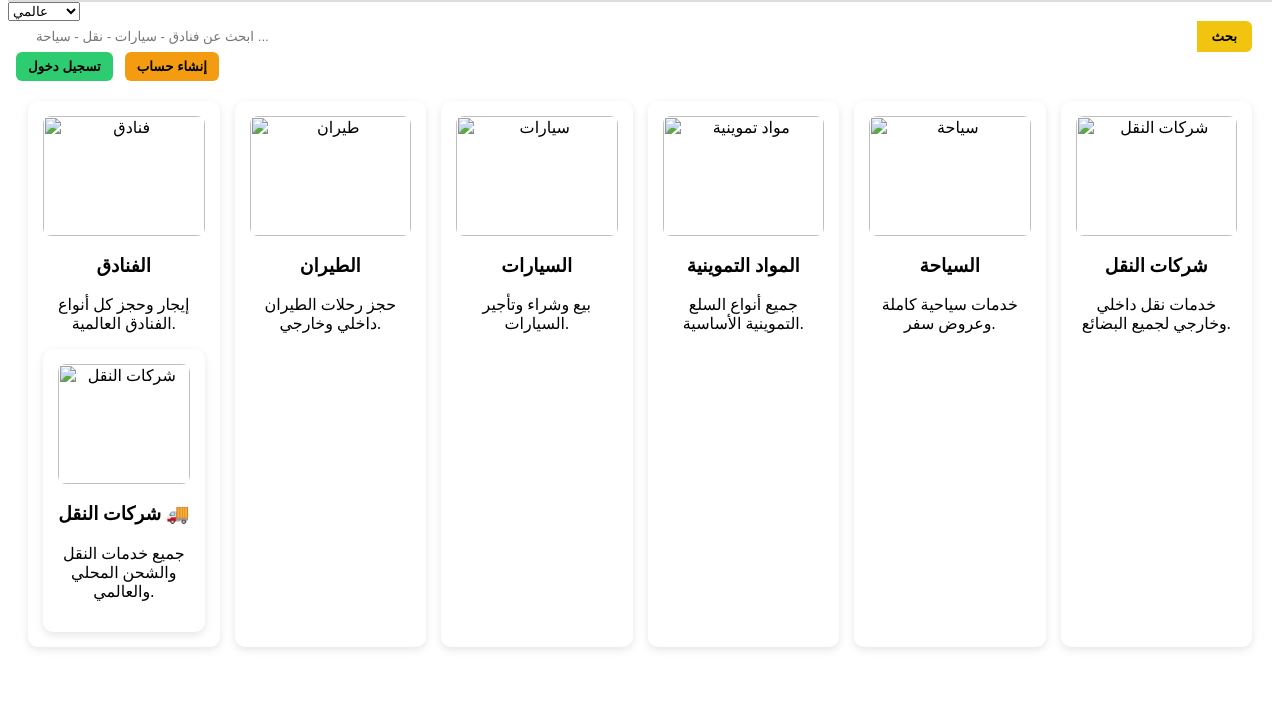
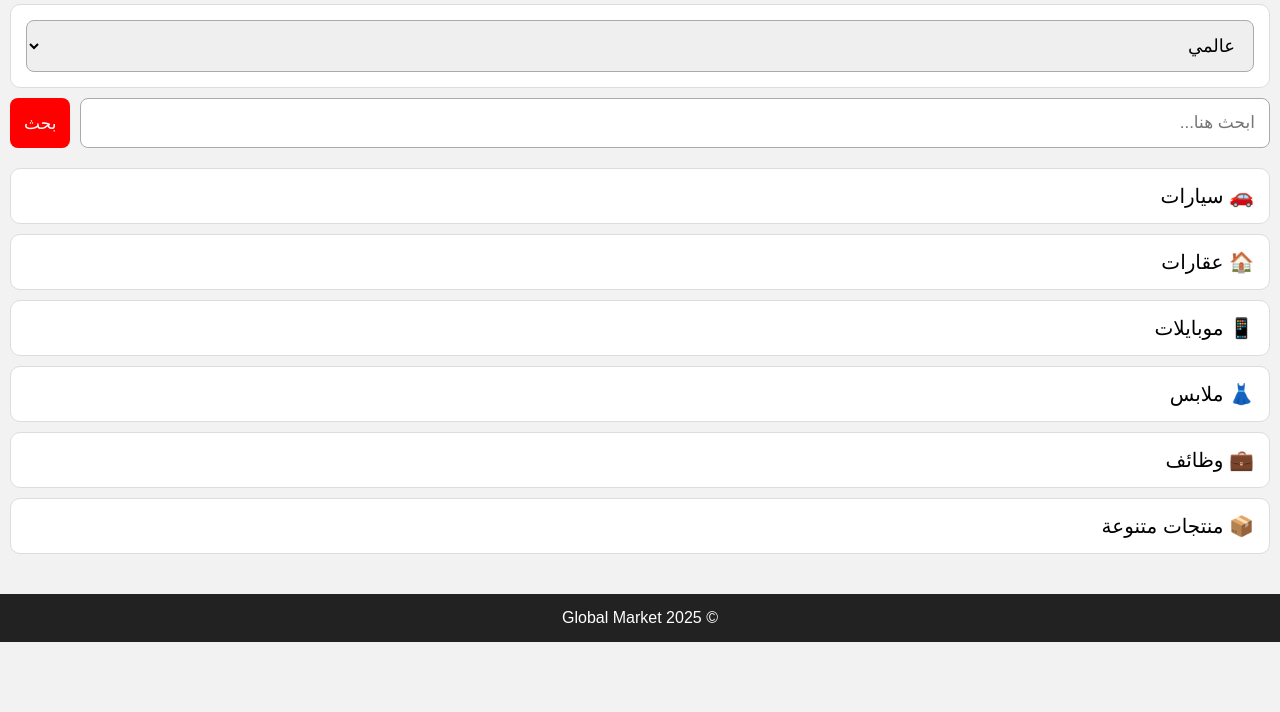
Before and after one commit to mustafaaldow233-ops/global-market-1, a plain HTML site: page index.html in a window 1280 px wide. Shown: the part 88-800 px from the top of the page. Drawn offline with Linux system fonts and the light colour scheme.

Commit message:
Update index.html

```diff
--- a/index.html
+++ b/index.html
@@ -1,27 +1,120 @@
+<!DOCTYPE html>
+<html lang="ar">
+<head>
+    <meta charset="UTF-8">
+    <meta name="viewport" content="width=device-width, initial-scale=1.0">
+    <title>Global Market</title>
 
-<header style="
+    <style>
+        body {
+            font-family: Arial, sans-serif;
+            margin: 0;
+            padding: 0;
+            background: #f2f2f2;
+            direction: rtl;
+        }
+
+        /* HEADER */
+        header {
             display: flex;
             align-items: center;
             padding: 10px 20px;
             background: #ffffff;
             border-bottom: 2px solid #ddd;
-">
-    <img src="logo/logo.png" alt="Global Market Logo" style="
+        }
+
+        header img {
             width: 60px;
             height: 60px;
             object-fit: contain;
-        margin-right: 15px;
-    ">
+            margin-left: 15px;
+        }
 
-    <h1 style="
+        header h1 {
+            margin: 0;
             font-size: 26px;
+            font-weight: bold;
             color: #e60000;
-        font-weight: bold;
-        margin: 0;
-    ">
-        Global Market
-    </h1>
+        }
+
+        /* COUNTRY SELECT */
+        .country-select {
+            padding: 15px;
+            background: #fff;
+            margin: 10px;
+            border-radius: 10px;
+            border: 1px solid #ddd;
+        }
+
+        select {
+            width: 100%;
+            padding: 14px;
+            font-size: 18px;
+            border-radius: 8px;
+            border: 1px solid #aaa;
+        }
+
+        /* SEARCH */
+        .search-box {
+            margin: 10px;
+            display: flex;
+            gap: 10px;
+        }
+
+        .search-box input {
+            flex: 1;
+            padding: 14px;
+            border-radius: 8px;
+            border: 1px solid #aaa;
+            font-size: 17px;
+        }
+
+        .search-box button {
+            padding: 14px;
+            background: red;
+            color: #fff;
+            border: none;
+            border-radius: 8px;
+            font-size: 17px;
+            cursor: pointer;
+        }
+
+        /* CATEGORIES */
+        .categories {
+            padding: 10px;
+        }
+
+        .category {
+            background: white;
+            padding: 15px;
+            margin-bottom: 10px;
+            border-radius: 10px;
+            font-size: 20px;
+            border: 1px solid #ddd;
+            cursor: pointer;
+        }
+
+        footer {
+            text-align: center;
+            padding: 15px;
+            background: #222;
+            color: white;
+            margin-top: 20px;
+        }
+    </style>
+
+</head>
+
+<body>
+
+    <!-- HEADER -->
+    <header>
+        <img src="logo/logo.png" alt="Global Market Logo">
+        <h1>Global Market</h1>
     </header>
+
+    <!-- COUNTRY SELECT -->
+    <div class="country-select">
         <select>
             <option>عالمي</option>
             <option>السودان</option>
@@ -31,142 +124,25 @@
         </select>
     </div>
 
+    <!-- SEARCH -->
     <div class="search-box">
-        <input type="text" placeholder="ابحث عن فنادق - سيارات - نقل - سياحة ...">
+        <input type="text" placeholder="ابحث هنا...">
         <button>بحث</button>
     </div>
 
-    <div class="auth-buttons">
-        <button class="login">تسجيل دخول</button>
-        <button class="signup">إنشاء حساب</button>
-    </div>
-</header>
-
-<style>
-.header {
-    display: flex;
-    align-items: center;
-    justify-content: space-between;
-    background: #0a3d62;
-    padding: 12px 20px;
-    color: #fff;
-}
-
-.logo {
-    font-size: 22px;
-    font-weight: bold;
-}
-
-.country-select select {
-    padding: 5px 10px;
-    border-radius: 6px;
-}
-
-.search-box {
-    display: flex;
-    flex: 1;
-    margin: 0 20px;
-}
-
-.search-box input {
-    flex: 1;
-    padding: 8px;
-    border-radius: 6px 0 0 6px;
-    border: none;
-}
-
-.search-box button {
-    padding: 8px 15px;
-    border: none;
-    background: #f1c40f;
-    border-radius: 0 6px 6px 0;
-    font-weight: bold;
-}
-
-.auth-buttons button {
-    margin-left: 8px;
-    padding: 7px 12px;
-    border-radius: 6px;
-    border: none;
-    font-weight: bold;
-}
-
-.signup {
-    background: #f39c12;
-}
-
-.login {
-    background: #2ecc71;
-}
-</style>
-<section class="services">
-    <div class="service-card">
-        <img src="hotel.jpg" alt="فنادق">
-        <h3>الفنادق</h3>
-        <p>إيجار وحجز كل أنواع الفنادق العالمية.</p>
-        <div class="service-card">
-    <img src="transport.jpg" alt="شركات النقل">
-    <h3>شركات النقل 🚚</h3>
-    <p>جميع خدمات النقل والشحن المحلي والعالمي.</p>
-        </div>
+    <!-- CATEGORIES -->
+    <div class="categories">
+        <div class="category">🚗 سيارات</div>
+        <div class="category">🏠 عقارات</div>
+        <div class="category">📱 موبايلات</div>
+        <div class="category">👗 ملابس</div>
+        <div class="category">💼 وظائف</div>
+        <div class="category">📦 منتجات متنوعة</div>
     </div>
 
-    <div class="service-card">
-        <img src="flight.jpg" alt="طيران">
-        <h3>الطيران</h3>
-        <p>حجز رحلات الطيران داخلي وخارجي.</p>
-    </div>
+    <footer>
+        © 2025 Global Market
+    </footer>
 
-    <div class="service-card">
-        <img src="cars.jpg" alt="سيارات">
-        <h3>السيارات</h3>
-        <p>بيع وشراء وتأجير السيارات.</p>
-    </div>
-
-    <div class="service-card">
-        <img src="food.jpg" alt="مواد تموينية">
-        <h3>المواد التموينية</h3
-        <p>جميع أنواع السلع التموينية الأساسية.</p>
-    </div>
-
-    <div class="service-card">
-        <img src="tourism.jpg" alt="سياحة">
-        <h3>السياحة</h3>
-        <p>خدمات سياحية كاملة وعروض سفر.</p>
-    </div>
-
-    <div class="service-card">
-        <img src="transport.jpg" alt="شركات النقل">
-        <h3>شركات النقل</h3>
-        <p>خدمات نقل داخلي وخارجي لجميع البضائع.</p>
-    </div>
-</section>
-
-<style>
-.services {
-    display: grid;
-    grid-template-columns: repeat(auto-fit, minmax(180px, 1fr));
-    gap: 15px;
-    padding: 20px;
-}
-
-.service-card {
-    background: #fff;
-    border-radius: 10px;
-    box-shadow: 0 3px 8px rgba(0,0,0,0.1);
-    padding: 15px;
-    text-align: center;
-    transition: 0.3s;
-}
-
-.service-card:hover {
-    transform: translateY(-5px);
-}
-
-.service-card img {
-    width: 100%;
-    height: 120px;
-    object-fit: cover;
-    border-radius: 8px;
-}
-    </style>
+</body>
+    </html>
```
Lines whose indentation alone changed are shown as unchanged.
